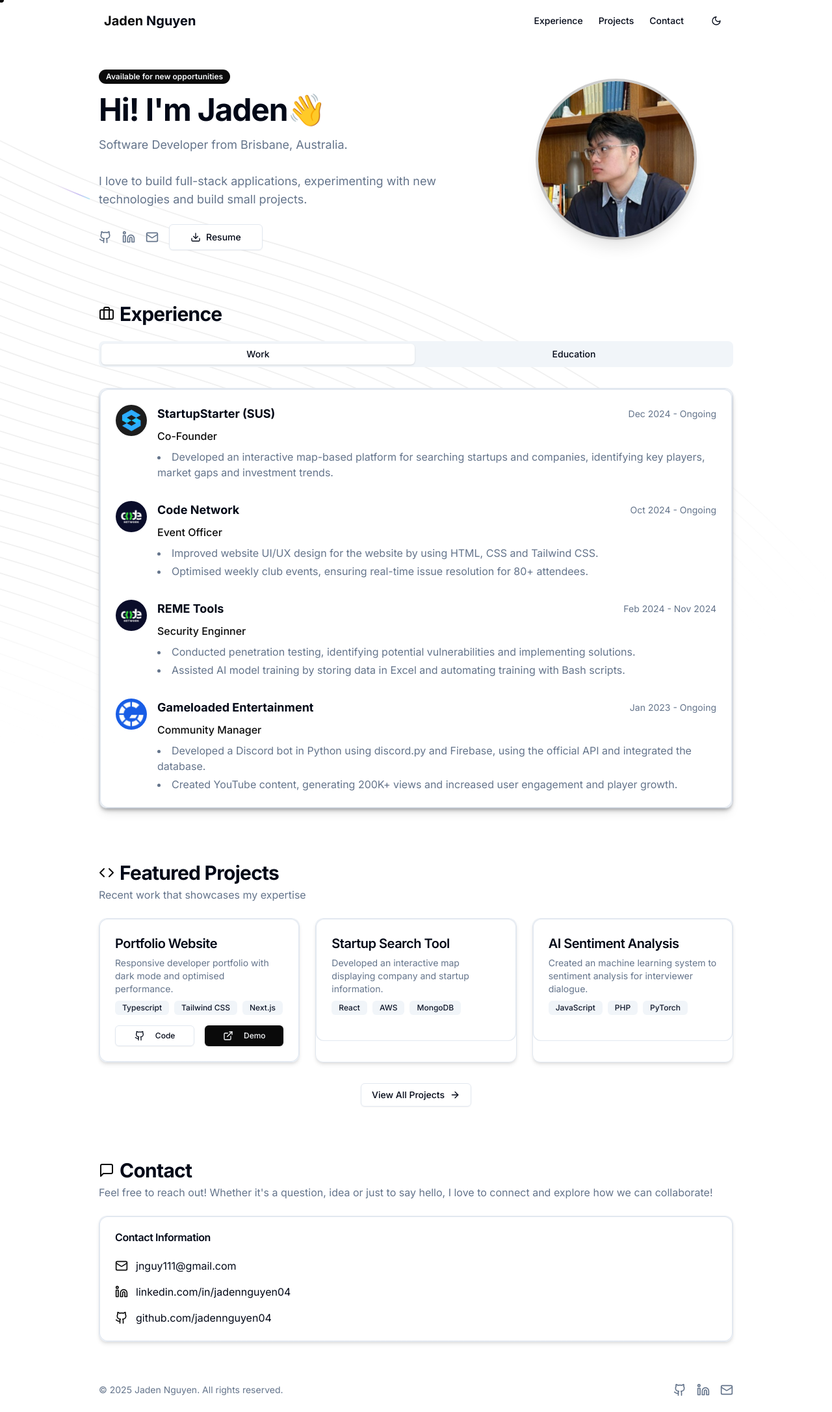
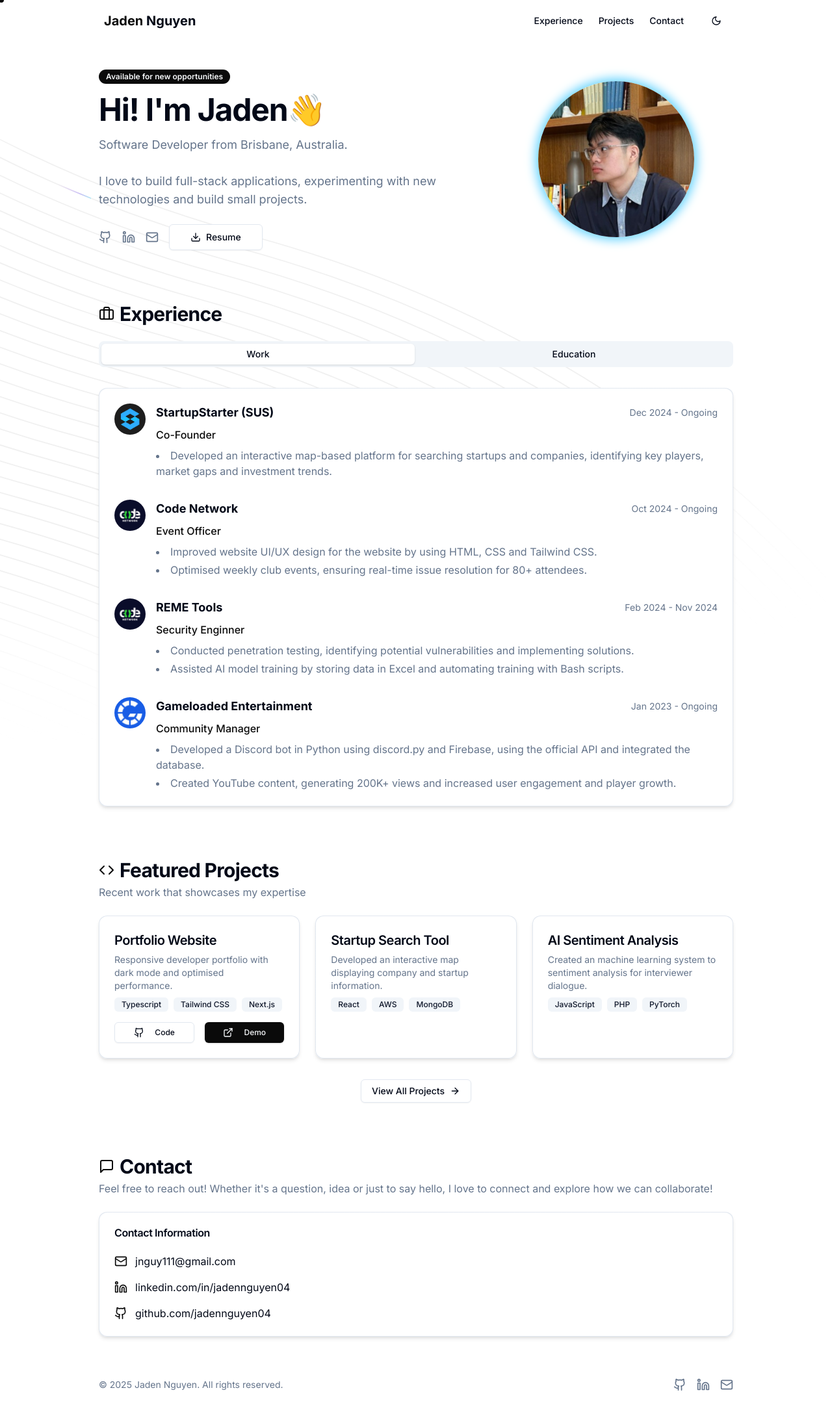
Before and after one commit to jadennguyen04/PortfolioWebsite, a Next.js app in the folder website/: page / in a window 1280 px wide. Shown: the whole page at 65% size. Built offline with nearby package versions, Linux system fonts and the light colour scheme.

Commit message:
Fixed card issue and added glow effect around profile image

```diff
--- a/website/app/globals.css
+++ b/website/app/globals.css
@@ -259,3 +259,19 @@ footer {
   z-index: 10; /* Adjust the value as needed */
   position: relative;
 }
+
+@keyframes rotatingGlow {
+  0% {
+    box-shadow: 0 0 15px 5px #6FD6FF;
+  }
+  50% {
+    box-shadow: 0 0 15px 5px #a2e769;
+  }
+  100% {
+    box-shadow: 0 0 15px 5px #6FD6FF;
+  }
+}
+
+.glow-effect {
+  animation: rotatingGlow 3s infinite;
+}
--- a/website/components/contact-section.tsx
+++ b/website/components/contact-section.tsx
@@ -21,9 +21,7 @@ export function ContactSection() {
 
             {/* Contact Info */}
             <div className="space-y-6">
-
-              <Card className="card-shadow">
-              <MagicCard>
+              <MagicCard className="card-shadow rounded-xl bg-card">
                 <CardHeader>
                   <CardTitle>Contact Information</CardTitle>
                 </CardHeader>
@@ -58,7 +56,6 @@ export function ContactSection() {
                   </div>
                 </CardContent>
                 </MagicCard>
-              </Card>
 
             </div>
           </div>
--- a/website/components/experience-section.tsx
+++ b/website/components/experience-section.tsx
@@ -126,9 +126,8 @@ export function ExperienceSection() {
           </div>
 
           {/* Experience Timeline */}
-        <Card className="card-no-hover">
-        <MagicCard className="card-no-hover rounded-xl border bg-card text-card-foreground shadow">
-          <div className="space-y-8 p-6 rounded-lg shadow-lg">
+        <MagicCard className="card-no-hover rounded-xl bg-card">
+          <div className="space-y-8 p-6">
             {(activeTab === "work" ? workExperience : educationExperience).map((exp, index) => (
               <div key={index} className="flex gap-4">
                 {/* Company Logo */}
@@ -171,7 +170,6 @@ export function ExperienceSection() {
             ))}
           </div>
           </MagicCard>
-          </Card>
         </div>
       </div>
     </AnimatedSection>
--- a/website/components/hero-section.tsx
+++ b/website/components/hero-section.tsx
@@ -67,10 +67,9 @@ export function HeroSection() {
           </div>
 
           {/* Profile Image */}
-
           <div className="mx-auto lg:mx-0 order-first lg:order-last">
 
-            <div className="relative h-[200px] w-[200px] sm:h-[240px] sm:w-[240px] rounded-full overflow-hidden ring-4 ring-primary/20 shadow-xl">
+            <div className="relative h-[200px] w-[200px] sm:h-[240px] sm:w-[240px] rounded-full overflow-hidden  shadow-xl glow-effect">
               <Image
                 src={pfp}
                 alt="Developer portrait"
--- a/website/components/project-card.tsx
+++ b/website/components/project-card.tsx
@@ -20,8 +20,7 @@ export interface ProjectCardProps {
 
 export function ProjectCard({ title, description, image, tags, demoLink, codeLink, showCodeButton, showDemoButton, showImage  }: ProjectCardProps) {
   return (
-
-    <Card className="overflow-hidden flex flex-col h-full card-shadow group">
+    <MagicCard className="overflow-hidden flex flex-col h-full card-shadow group rounded-xl bg-card">
       {/* Project Image */}
       {showImage && (
         <div className="relative h-48 overflow-hidden">
@@ -33,7 +32,7 @@ export function ProjectCard({ title, description, image, tags, demoLink, codeLin
           />
         </div>
       )}
-      <MagicCard>
+
       <CardHeader className="pb-2">
         <CardTitle className="text-xl">{title}</CardTitle>
         <CardDescription>{description}</CardDescription>
@@ -65,7 +64,7 @@ export function ProjectCard({ title, description, image, tags, demoLink, codeLin
           </Button>
         )}
       </CardFooter>
-      </MagicCard>
-    </Card>
+
+    </MagicCard>
   )
 }
--- a/website/components/ui/magicCard.tsx
+++ b/website/components/ui/magicCard.tsx
@@ -21,7 +21,7 @@ export function MagicCard({
   gradientSize = 200,
   gradientColor = "var(--gradient-color,rgba(184, 184, 184, 0.11))", // Changed to a lighter color
   gradientOpacity = 0.8,
-  gradientFrom = "var(--gradient-from,#a2e769)",
+  gradientFrom = "var(--gradient-from, #a2e769)",
   gradientTo = "var(--gradient-to, #6FD6FF)",
 }: MagicCardProps) {
   const cardRef = useRef<HTMLDivElement>(null);
```
